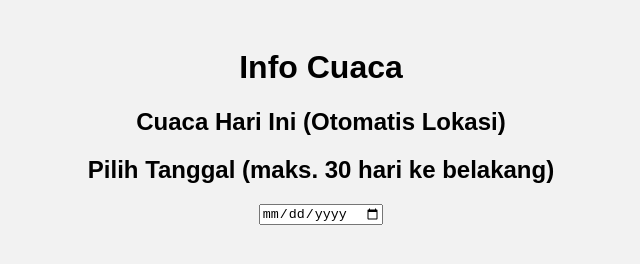
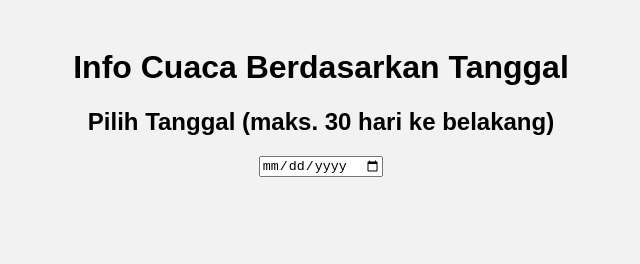
Before and after one commit to rekindisd/WeatherISD, a plain HTML site: page index.html in a window 1280 px wide. Shown: the whole page, without its empty margins (319-959 px from the left). Drawn offline with Linux system fonts and the light colour scheme.

Commit message:
Update index.html

```diff
--- a/index.html
+++ b/index.html
@@ -3,16 +3,11 @@
 <head>
   <meta charset="UTF-8" />
   <meta name="viewport" content="width=device-width, initial-scale=1.0"/>
-  <title>Cuaca Hari Ini & Riwayat</title>
+  <title>Info Cuaca Riwayat</title>
   <link rel="stylesheet" href="style.css" />
 </head>
 <body>
-  <h1>Info Cuaca</h1>
-
-  <section>
-    <h2>Cuaca Hari Ini (Otomatis Lokasi)</h2>
-    <div id="weather-today"></div>
-  </section>
+  <h1>Info Cuaca Berdasarkan Tanggal</h1>
 
   <section>
     <h2>Pilih Tanggal (maks. 30 hari ke belakang)</h2>
```
